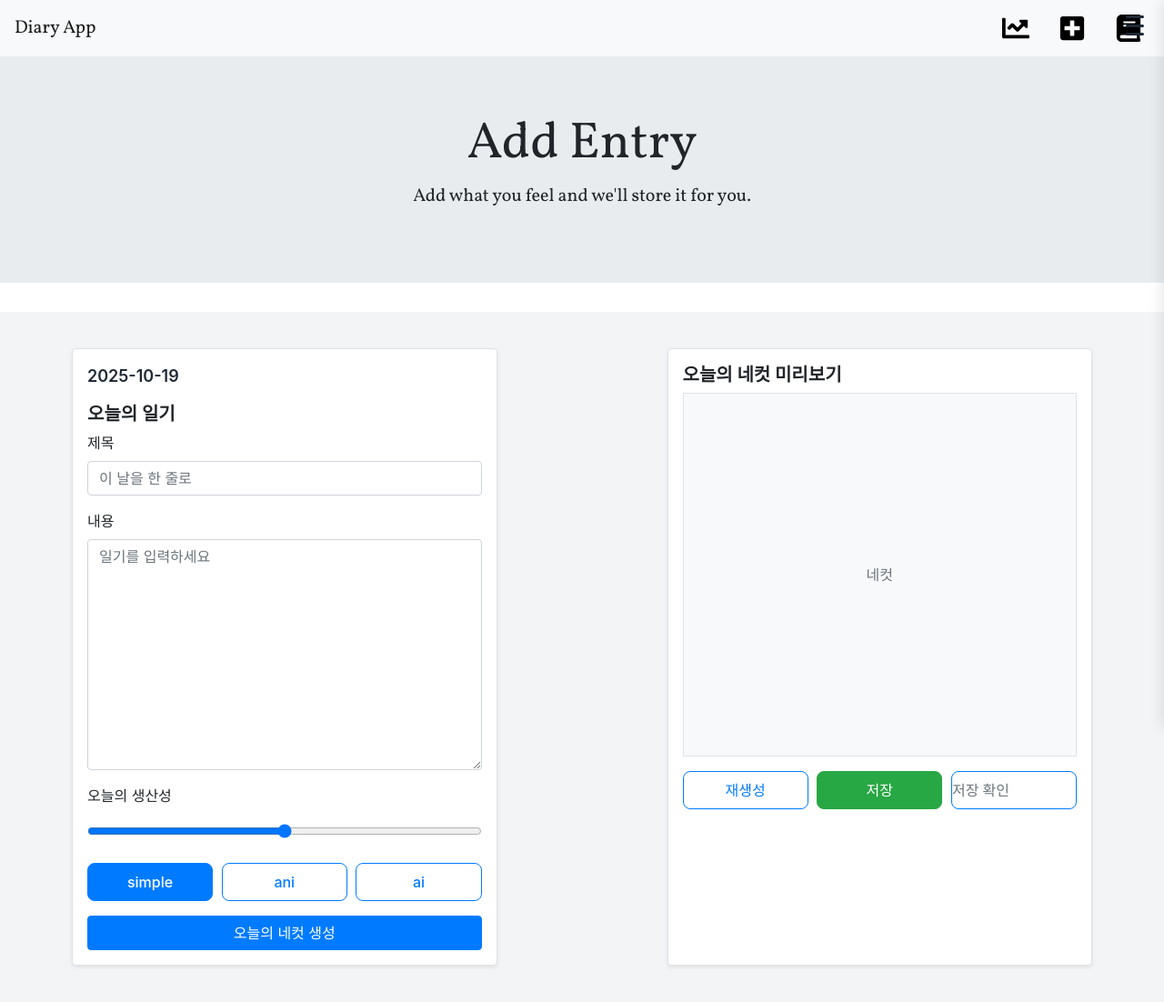
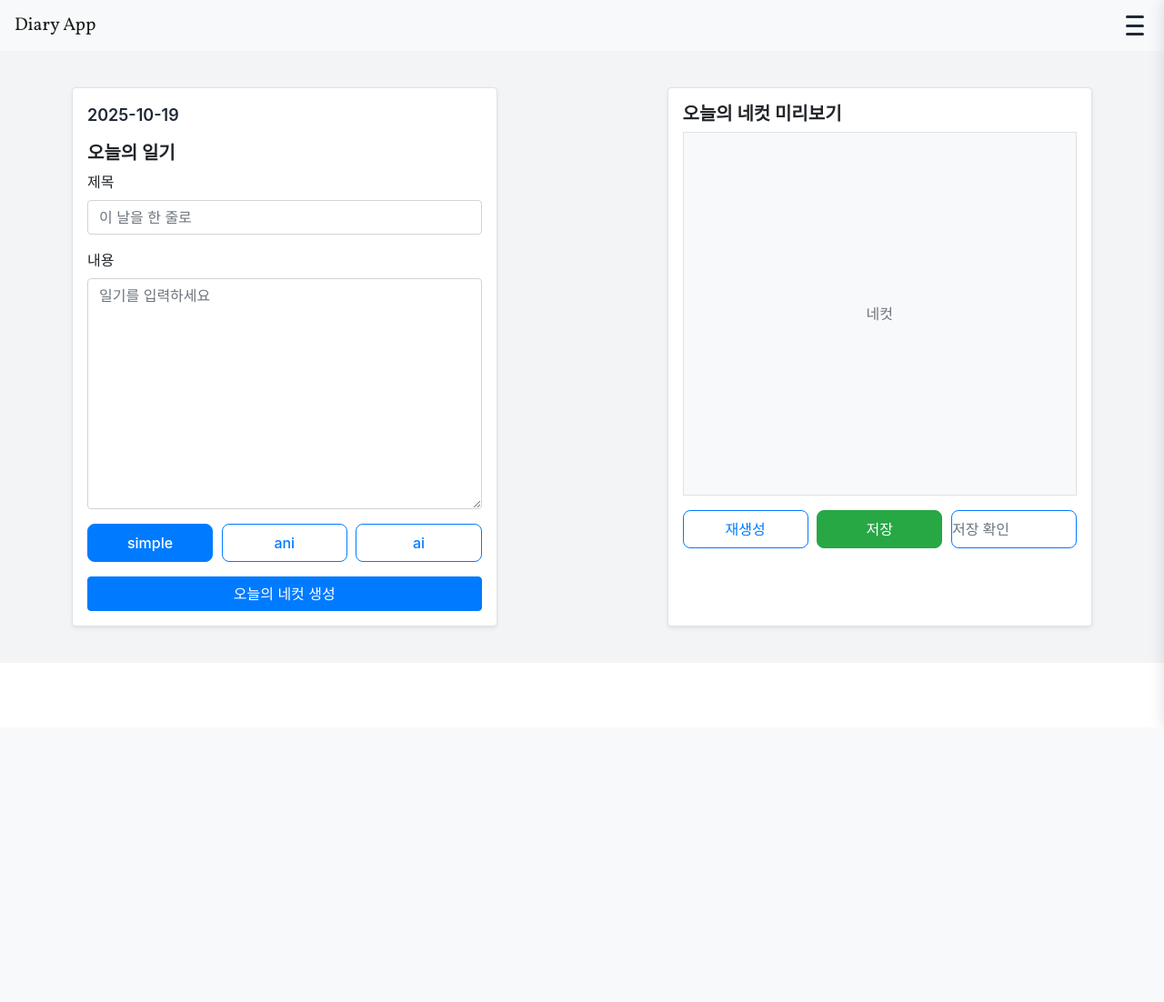
Before and after one commit to SKNETWORKS-FAMILY-AICAMP/SKN16-4th-1Team, a Django app: page / in a window 1280 px wide. Shown: the whole page at 91% size. After the commit the page ends 729 px from the top, so only its background shows below. Run offline with Django 3.2, Linux system fonts and the light colour scheme; the visitor is signed in with stand-in values (Sample User, id 1); data that the repository does not hold is empty; parts of the project's set-up code (start-up, migrations or seed data) failed here and were passed over; some libraries are stand-ins or nearby versions.

Commit message:
메인페이지 디자인 수정

```diff
--- a/entry/templates/entry/add.html
+++ b/entry/templates/entry/add.html
@@ -109,7 +109,6 @@
                     {% csrf_token %}
                     <div class="form-group mb-3"><label class="form-label">제목</label><input type="text" name="note" class="form-control" placeholder="이 날을 한 줄로" required></div>
                     <div class="form-group mb-3"><label class="form-label">내용</label><textarea name="content" id="diary-content" rows="10" class="form-control" placeholder="일기를 입력하세요" required></textarea></div>
-                    <div class="form-group mb-3"><label class="form-label">오늘의 생산성</label><input type="range" name="productivity" min="0" max="10" value="5" step="1" class="form-control"></div>
                     <div class="theme-btn-group mb-3" id="theme-selector">
                      <button type="button" class="theme-btn active" data-theme="Theme1">simple</button>
                      <button type="button" class="theme-btn" data-theme="Theme2">ani</button>
--- a/entry/templates/entry/base.html
+++ b/entry/templates/entry/base.html
@@ -78,21 +78,18 @@
             <li class="nav-item">
                 <a class="nav-link mr-3 {% if add_highlight %}active{% endif %}" href="{% url 'productivity' %}">
                     <hr class="d-xl-none d-lg-none">
-                    <img src="{% static 'icons/chart-line-solid.svg' %}" height="30" width="30" alt="Productivity Chart">
                     <span class="d-xl-none d-lg-none">&nbsp; Productivity Chart</span>
                     <hr class="d-xl-none d-lg-none">
                 </a>
             </li>
             <li class="nav-item">
                 <a class="nav-link mr-3 {% if add_highlight %}active{% endif %}" href="{% url 'entry' %}">
-                    <img src="{% static 'icons/plus-square-solid.svg' %}" height="30" width="30" alt="Add Diaries">
                     <span class="d-xl-none d-lg-none">&nbsp; Add Diaries</span>
                     <hr class="d-xl-none d-lg-none">
                 </a>
             </li>
             <li class="nav-item">
                 <a class="nav-link {% if show_highlight %}active{% endif %}" href="{% url 'show' %}">
-                    <img src="{% static 'icons/book-solid.svg' %}" height="30" width="30" alt="Show Diaries">
                     <span class="d-xl-none d-lg-none">&nbsp; Show Diaries</span>
                     <hr class="d-xl-none d-lg-none">
                 </a>
@@ -101,12 +98,6 @@
     </div>
 </nav>
 
-<div class="jumbotron jumbotron-fluid text-center">
-    <div class="container">
-        <h1 class="display-4">{{ title }}</h1>
-        <p class="lead">{{ subtitle }}</p>
-    </div>
-</div>
 
 {% block content %}{% endblock %}
 
```
